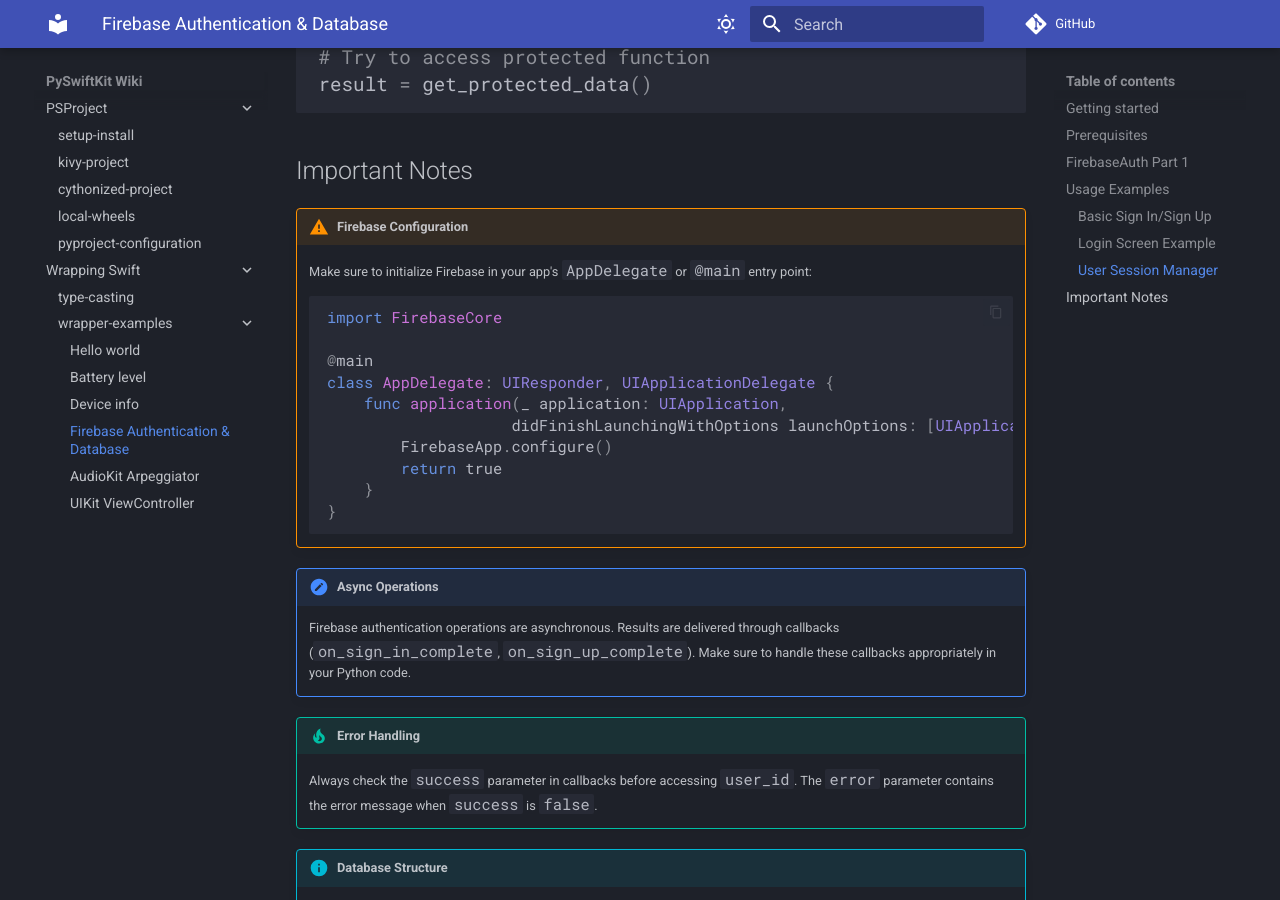
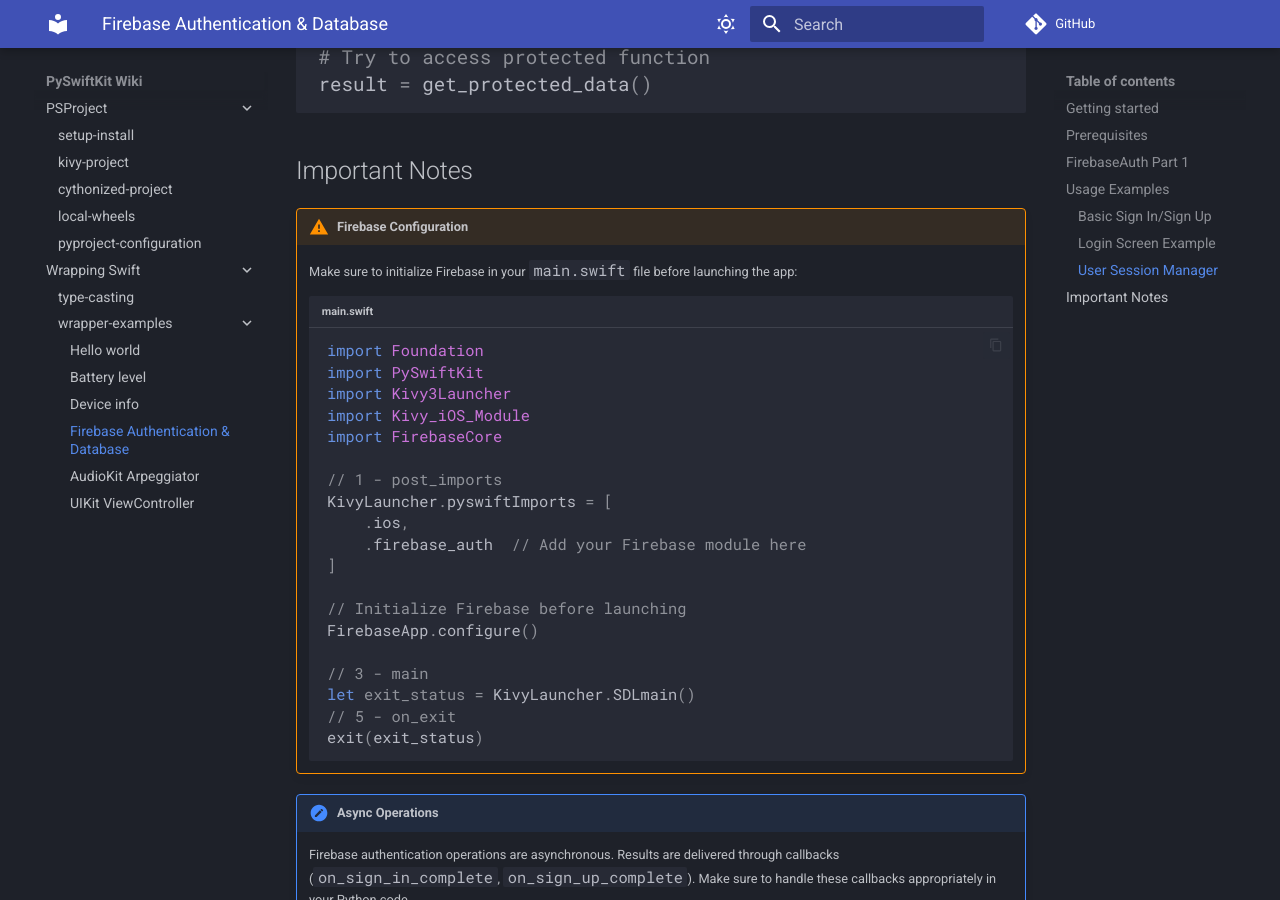
Before and after one commit to Py-Swift/wiki-source, an MkDocs documentation site: the page built from docs/wrapper_examples/firebase_auth.md, in a window 1280 px wide and 900 px high, scrolled down 11698 px. Built offline with MkDocs 1.6.1 and Material for MkDocs 9.7.7, drawn with Linux system fonts in a browser that asks for light colours; comment, search, counter and statistics services are not loaded.

Commit message:
Update Firebase configuration to use main.swift instead of AppDelegate

````diff
--- a/docs/wrapper_examples/firebase_auth.md
+++ b/docs/wrapper_examples/firebase_auth.md
@@ -432,19 +432,28 @@
 ## Important Notes
 
 !!! warning "Firebase Configuration"
-    Make sure to initialize Firebase in your app's `AppDelegate` or `@main` entry point:
+    Make sure to initialize Firebase in your `main.swift` file before launching the app:
 
-    ```swift
+    ```swift title="main.swift"
+    import Foundation
+    import PySwiftKit
+    import Kivy3Launcher
+    import Kivy_iOS_Module
     import FirebaseCore
 
-    @main
-    class AppDelegate: UIResponder, UIApplicationDelegate {
-        func application(_ application: UIApplication,
-                        didFinishLaunchingWithOptions launchOptions: [UIApplication.LaunchOptionsKey: Any]?) -> Bool {
-            FirebaseApp.configure()
-            return true
-        }
-    }
+    // 1 - post_imports
+    KivyLauncher.pyswiftImports = [
+        .ios,
+        .firebase_auth  // Add your Firebase module here
+    ]
+
+    // Initialize Firebase before launching
+    FirebaseApp.configure()
+
+    // 3 - main
+    let exit_status = KivyLauncher.SDLmain()
+    // 5 - on_exit
+    exit(exit_status)
     ```
 
 !!! note "Async Operations"
````
